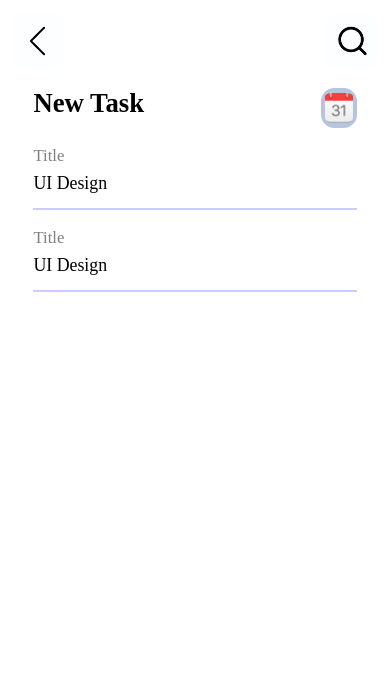
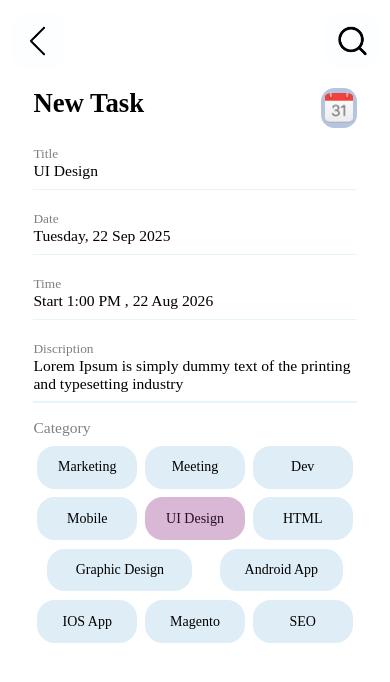
Before and after one commit to Mansoorali121/React-Native-Interview-Preparation, a React Native app: screen / in a window 390 px wide. Shown: the top 682 px of the page. Built offline with nearby package versions, Linux system fonts and the light colour scheme.

Commit message:
category item add

```diff
--- /dev/null
+++ b/src/components/Categorycard.js
@@ -0,0 +1,59 @@
+import { StyleSheet, Text, View } from 'react-native';
+import React from 'react';
+import { s, vs } from 'react-native-size-matters';
+
+const Categorycard = () => {
+  return (
+    <View style={styles.cont}>
+      <Text style={styles.category}>Category</Text>
+      <View style={styles.itemcontainer}>
+        <Text style={styles.market}>Marketing</Text>
+        <Text style={styles.market}>Meeting</Text>
+        <Text style={styles.market}>Dev</Text>
+      </View>
+      <View style={styles.itemcontainer}>
+        <Text style={styles.market}>Mobile</Text>
+        <Text
+          style={[
+            styles.market,
+            { backgroundColor: '#d8b8d5', color: '#240d2b' },
+          ]}
+        >
+          UI Design
+        </Text>
+        <Text style={styles.market}>HTML</Text>
+      </View>
+      <View style={styles.itemcontainer}>
+        <Text style={[styles.market, { width: s(130) }]}>Graphic Design</Text>
+        <Text style={[styles.market, { width: s(110) }]}>Android App</Text>
+      </View>
+      <View style={styles.itemcontainer}>
+        <Text style={styles.market}>IOS App</Text>
+        <Text style={styles.market}>Magento</Text>
+        <Text style={styles.market}>SEO</Text>
+      </View>
+    </View>
+  );
+};
+
+export default Categorycard;
+
+const styles = StyleSheet.create({
+  cont: { marginHorizontal: s(20), marginTop: s(15) },
+  category: { fontSize: s(14), color: 'gray', fontFamily: 'Outfit-Regular' },
+  market: {
+    backgroundColor: '#deedf6',
+    paddingHorizontal: s(12),
+    paddingVertical: s(12),
+    borderRadius: s(16),
+    width: s(90),
+    textAlign: 'center',
+    fontFamily: 'Outfit-Light',
+    fontWeight: 'semibold',
+  },
+  itemcontainer: {
+    marginTop: vs(7),
+    flexDirection: 'row',
+    justifyContent: 'space-around',
+  },
+});
--- a/src/components/T4text.js
+++ b/src/components/T4text.js
@@ -16,12 +16,12 @@ export default T4text;
 
 const styles = StyleSheet.create({
   line: {
-    backgroundColor: 'blue',
+    backgroundColor: 'skyblue',
     height: vs(1),
     marginTop: vs(7),
     opacity: 0.2,
   },
-  cont: { marginHorizontal: s(20), marginTop: vs(15), gap: vs(5) },
-  title: { fontSize: s(15), color: 'gray', fontFamily: 'Outfit-Regular' },
-  description: { fontSize: s(16), fontFamily: 'Outfit-Medium' },
+  cont: { marginHorizontal: s(20), marginTop: vs(15) },
+  title: { fontSize: s(12), color: 'gray', fontFamily: 'Outfit-Regular' },
+  description: { fontSize: s(14), fontFamily: 'Outfit-Medium' },
 });
--- a/src/screens/Tasks3.js
+++ b/src/screens/Tasks3.js
@@ -2,18 +2,24 @@ import { StyleSheet, Text, View } from 'react-native';
 import React from 'react';
 import T3header from '../components/T3header';
 import { s } from 'react-native-size-matters';
-import T3text from "../components/T3text";
-import T4text from "../components/T4text";
+import T3text from '../components/T3text';
+import T4text from '../components/T4text';
+import Categorycard from "../components/Categorycard";
 const Tasks3 = () => {
   return (
     <View style={styles.cont}>
       <T3header />
-      <T3text  title={"New Task"}
-       />
-       <T4text title="Title" description="UI Design" />
-              <T4text title="Title" description="UI Design" />
-
-
+      <T3text title={'New Task'} />
+      <View style={{ gap: s(2) }}>
+        <T4text title="Title" description="UI Design" />
+        <T4text title="Date" description="Tuesday, 22 Sep 2025" />
+        <T4text title="Time" description="Start 1:00 PM , 22 Aug 2026" />
+        <T4text
+          title="Discription"
+          description="Lorem Ipsum is simply dummy text of the printing and typesetting industry"
+        />
+      </View>
+      <Categorycard />
     </View>
   );
 };
```
